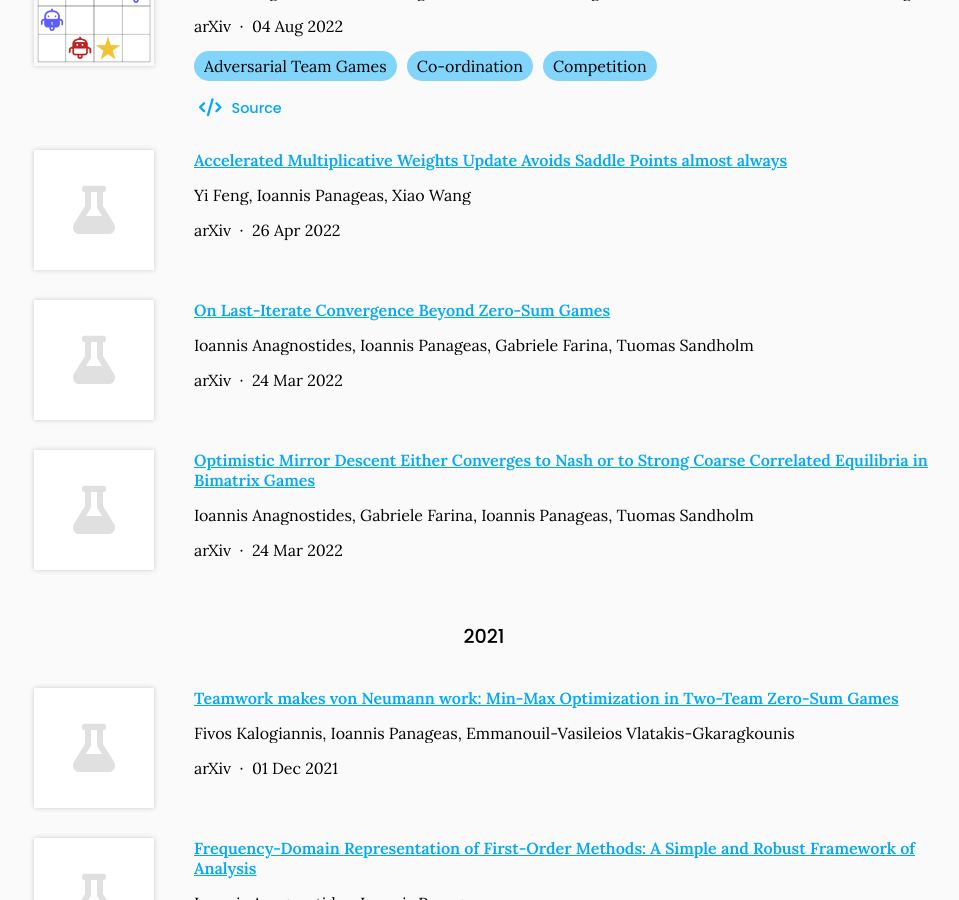
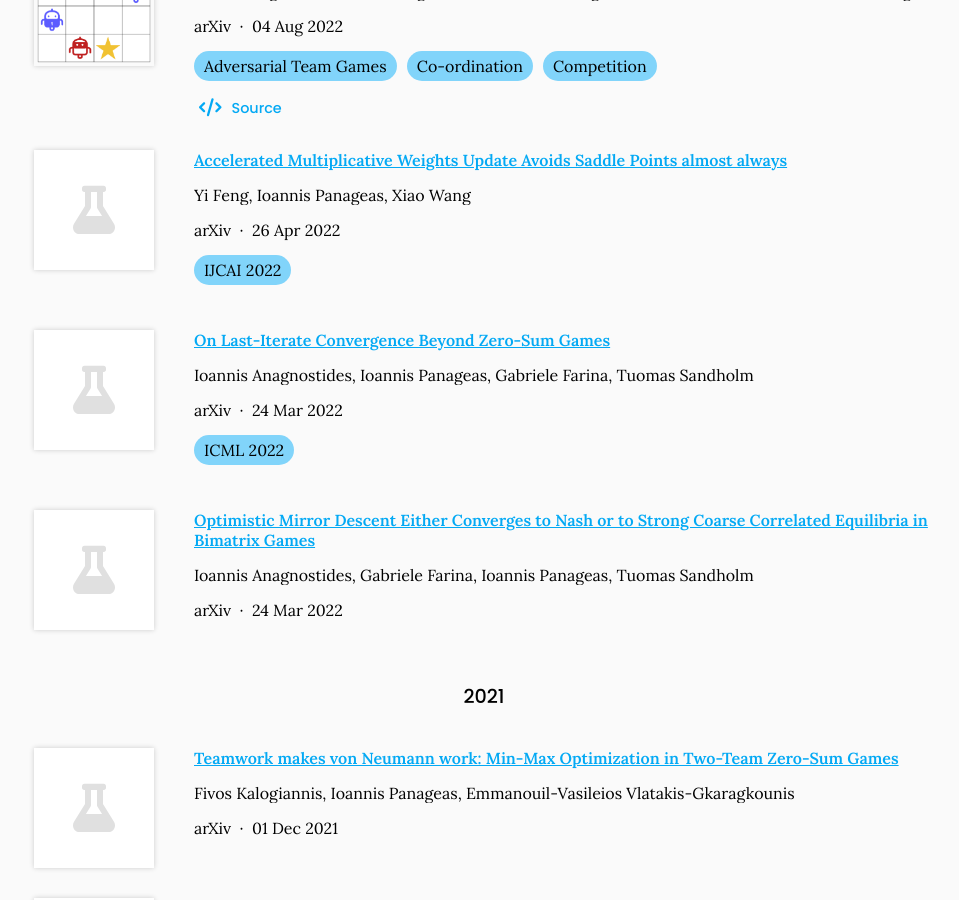
Before and after one commit to goallabuci/goallabuci.github.io, a Jekyll site: the page built from research/index.md, in a window 1280 px wide and 900 px high, scrolled down 613 px. Shown: the whole window, without its empty margins (156-1115 px from the left). Built offline with Jekyll 4.4.1, drawn with Linux system fonts in a browser that asks for light colours.

Commit message:
Generate citations

```diff
--- a/_data/citations.yaml
+++ b/_data/citations.yaml
@@ -55,7 +55,9 @@
   publisher: arXiv
   date: '2022-03-24'
   link: https://arxiv.org/abs/2203.12056
-  _cache: 08de90bb4b0801eb203fb2d16797d431931f7aacd8004f3a0ab8c66fd7feae85
+  tags:
+  - ICML 2022
+  _cache: dc441ccd107ce0547865e0711a0c253f20223640762edd46b75fbdb72a4badcc
 - id: arxiv:2204.11407
   title: Accelerated Multiplicative Weights Update Avoids Saddle Points almost always
   authors:
@@ -65,7 +67,9 @@
   publisher: arXiv
   date: '2022-04-26'
   link: https://arxiv.org/abs/2204.11407
-  _cache: 51ea741f7fa71afb2caa074332f1b6a9e23691a739a9a11bb77e7cb1bad7a9ca
+  tags:
+  - IJCAI 2022
+  _cache: 093b7304b5415a8eeb2825efdcd1ea1b160a12c67cb47102590aa10edf7e9010
 - id: arxiv:2110.10614
   title: Independent Natural Policy Gradient Always Converges in Markov Potential
     Games
```
